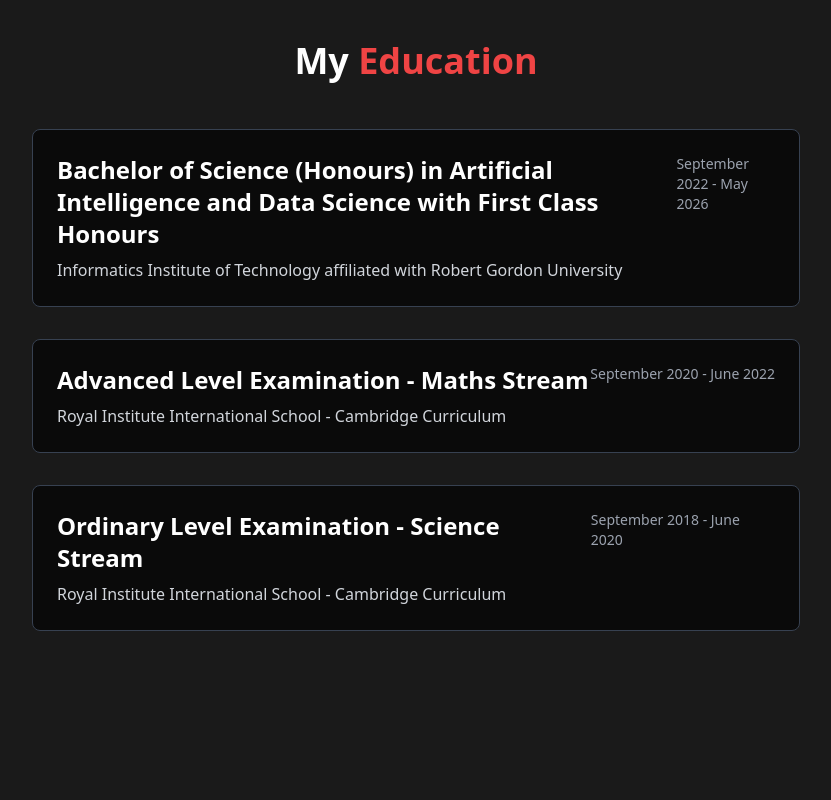
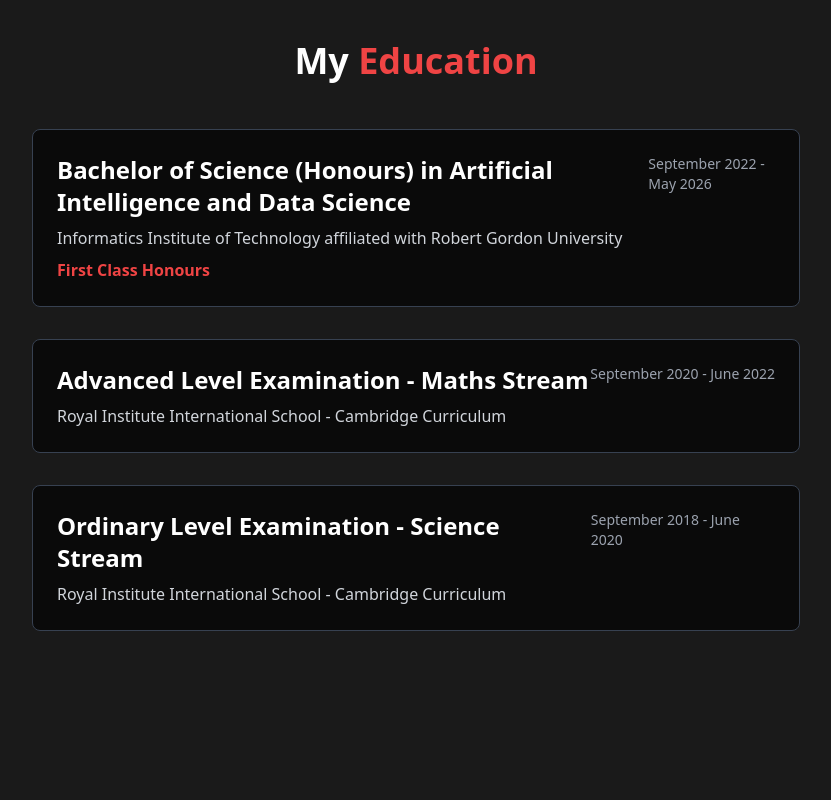
Before and after one commit to MadhunishaBala/Portfolio, a Next.js app: page / in a window 1280 px wide. Shown: the part 3020-3820 px from the top of the page, without its empty margins (224-1055 px from the left). Built offline with nearby package versions, Linux system fonts and the light colour scheme; no server answers.

Commit message:
Update education degree and grade in Education component

```diff
--- a/src/components/Education.tsx
+++ b/src/components/Education.tsx
@@ -3,8 +3,9 @@
 export default function Education() {
   const education = [
     {
-      degree: 'Bachelor of Science (Honours) in Artificial Intelligence and Data Science with First Class Honours',
+      degree: 'Bachelor of Science (Honours) in Artificial Intelligence and Data Science',
       institution: 'Informatics Institute of Technology affiliated with Robert Gordon University',
+      grade: 'First Class Honours',
       year: 'September 2022 - May 2026',
     },
     {
@@ -36,7 +37,14 @@
                 <h3 className="text-2xl font-bold text-white">{edu.degree}</h3>
                 <span className="text-gray-400 text-sm">{edu.year}</span>
               </div>
+
               <p className="text-gray-300">{edu.institution}</p>
+
+              {edu.grade && (
+                <p className="text-accent font-semibold mt-2">
+                  {edu.grade}
+                </p>
+              )}
             </article>
           ))}
         </div>
```
